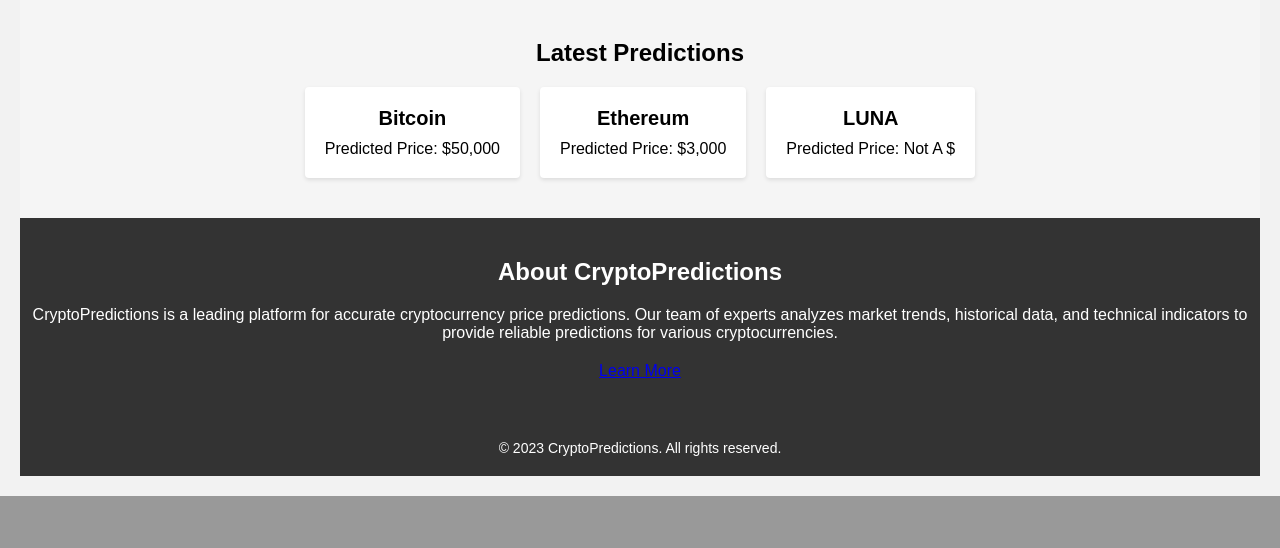
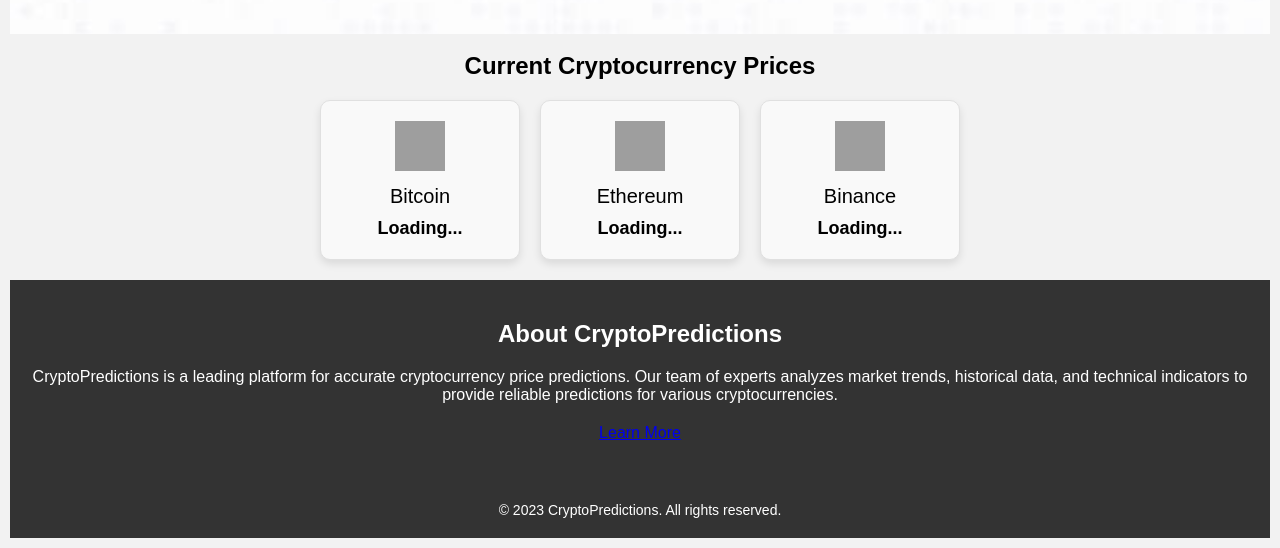
Before and after one commit to Piyachon1234/Project, a PHP site: page /Front-end.html in a window 1280 px wide. Shown: the part 617-1165 px from the top of the page. Before the commit the page ends 1113 px from the top, so only its background shows below. Run offline with PHP 8.4, Linux system fonts and the light colour scheme; grey boxes are pictures that could not be loaded.

Commit message:
5/10/223

```diff
--- a/Front-end.html
+++ b/Front-end.html
@@ -4,97 +4,70 @@
 <head>
     <title>Crypto Prediction Website</title>
     <link rel="stylesheet" type="text/css" href="Style.css">
+    <script src="https://code.jquery.com/jquery-3.6.0.min.js"></script>
 </head>
 
 <body>
-    <div class="header">
-        <h1>Welcome to CryptoPredictions</h1>
+    <div class="header" style="text-align: center;">
+        <h1>Welcome to RyoichiPredictions</h1>
     </div>
 
-    <div class="content">
+    <div class="content" style="margin-right: 10px">
+
         <body>
-            <header>
+            <header
+                style="padding: 5px; background-color: #f9000030; border-radius: 3px; box-shadow: 0 2px 4px rgba(0, 0, 0, 0.1);">
                 <nav>
-                    <div class="logo">
+                    <div class="logo" style="text-align: center; margin-bottom: 10px;">
                         <img src="logo.png" alt="CryptoPredictions Logo">
                     </div>
-                    <ul>
-                        <li><a href="Front-end.php">Home</a></li>
-                        <li><a href="#">Predictions</a></li>
-                        <li><a href="#">Charts</a></li>
-                        <li><a href="about.html">About</a></li>
-                        <li><a href="contact">Contact</a></li>
+                    <ul style="margin-left: 120px; list-style-type: none; padding: 0;">
+                        <li style="display: inline-block; margin-right: 15px;"><a href="Front-end.html">Home</a></li>
+                        <li style="display: inline-block; margin-right: 15px;"><a
+                                href="Predictions.html">Predictions</a></li>
+                        <li style="display: inline-block; margin-right: 15px;"><a href="chart.html">Charts</a></li>
+                        <li style="display: inline-block; margin-right: 15px;"><a href="about.html">About</a></li>
+                        <li style="display: inline-block;"><a href="contact.html">Contact</a></li>
                     </ul>
-                    <div class="search-box">
-                        <input type="text" placeholder="Search...">
-                        <button>Search</button>
+                    <div class="search-box" style="margin-top: 0px;">
+                        <input type="text" placeholder="Search..."
+                            style="padding: 5px; border-radius: 3px; border: 1px solid #ccc;">
+                        <button style="padding: 5px 8px; border-radius: 3px; margin-left: 5px;">Search</button>
                     </div>
                 </nav>
             </header>
 
-            <script>
-                // Replace 'YOUR_API_KEY' with your Binance API key
-                const apiKey = 'YOUR_API_KEY';
-
-                // Define an array of cryptocurrency symbols you want to fetch
-                const cryptocurrencies = [
-                    'BTCUSDT',
-                    'ETHUSDT',
-                    'BNBUSDT',
-
-                ];
-
-                // Function to fetch and update cryptocurrency prices
-                function fetchCryptocurrencyPrices() {
-                    const cryptoList = document.getElementById('crypto-list');
-
-                    Promise.all(
-                        cryptocurrencies.map(symbol => {
-                            const endpoint = `https://api.binance.com/api/v3/ticker/price?symbol=${symbol}`;
-                            return fetch(endpoint)
-                                .then(response => response.json())
-                                .then(data => {
-                                    const cryptoPrice = parseFloat(data.price).toFixed(2);
-                                    const listItem = document.createElement('li');
-                                    listItem.textContent = `${symbol}: $${cryptoPrice}`;
-                                    cryptoList.appendChild(listItem);
-                                });
-                        })
-                    )
-                    .catch(error => {
-                        console.error('Error fetching cryptocurrency prices:', error);
-                    });
-                }
-
-                // Fetch cryptocurrency prices on page load
-                fetchCryptocurrencyPrices();
-
-                // Update cryptocurrency prices every 5 seconds (adjust as needed)
-                setInterval(fetchCryptocurrencyPrices, 5000);
-            </script>
-
             <section class="hero">
                 <div class="hero-content">
                     <h1>Welcome to CryptoPredictions</h1>
-                    <p>Stay ahead with accurate cryptocurrency price predictions.</p>
+                    <p>Stay ahead with accurate cryptocurrency price predictions.</p> <br>
                     <a href="Get-Start.html" class="btn">Get Started</a>
                 </div>
-            </section>
+            </section> <br>
 
-            <section class="predictions">
-                <h2>Latest Predictions</h2>
-                <div class="prediction-cards">
-                    <div class="prediction-card">
-                        <h3>Bitcoin</h3>
-                        <p>Predicted Price: $50,000</p>
+            <section class="crypto-container">
+                <h2>Current Cryptocurrency Prices</h2>
+
+                <div class="crypto-box-container">
+                    <div class="crypto-box" id="bitcoin-box">
+                        <img src="https://cryptologos.cc/logos/bitcoin-btc-logo.png" alt="Bitcoin Logo"
+                            class="crypto-logo">
+                        <div class="crypto-name">Bitcoin</div>
+                        <div class="crypto-price" id="bitcoin-price">Loading...</div>
                     </div>
-                    <div class="prediction-card">
-                        <h3>Ethereum</h3>
-                        <p>Predicted Price: $3,000</p>
+
+                    <div class="crypto-box" id="ethereum-box">
+                        <img src="https://cryptologos.cc/logos/ethereum-eth-logo.png" alt="Ethereum Logo"
+                            class="crypto-logo">
+                        <div class="crypto-name">Ethereum</div>
+                        <div class="crypto-price" id="ethereum-price">Loading...</div>
                     </div>
-                    <div class="prediction-card">
-                        <h3>LUNA</h3>
-                        <p>Predicted Price: Not A $</p>
+
+                    <div class="crypto-box" id="binancecoin-box">
+                        <img src="https://cryptologos.cc/logos/binance-coin-bnb-logo.png" alt="Binance Coin Logo"
+                            class="crypto-logo">
+                        <div class="crypto-name">Binance</div>
+                        <div class="crypto-price" id="binancecoin-price">Loading...</div>
                     </div>
                 </div>
             </section>
@@ -112,6 +85,29 @@
             <footer>
                 <p>&copy; 2023 CryptoPredictions. All rights reserved.</p>
             </footer>
+
+            <script>
+                function fetchCryptoPrices() {
+                    $.ajax({
+                        url: "https://api.coingecko.com/api/v3/simple/price?ids=bitcoin,ethereum,binancecoin&vs_currencies=usd",
+                        method: "GET",
+                        success: function (data) {
+                            $('#bitcoin-price').text(`$${data.bitcoin.usd}`);
+                            $('#ethereum-price').text(`$${data.ethereum.usd}`);
+                            $('#binancecoin-price').text(`$${data.binancecoin.usd}`);
+                        },
+                        error: function (error) {
+                            console.log("Error fetching crypto prices:", error);
+                        }
+                    });
+                }
+
+
+                $(document).ready(function () {
+                    fetchCryptoPrices(); // Fetch prices when page loads
+                    setInterval(fetchCryptoPrices, 60000); // Refresh every 60 seconds
+                });
+            </script>
         </body>
     </div>
 </body>
--- a/Style.css
+++ b/Style.css
@@ -13,7 +13,7 @@
 }
 
 .container {
-        max-width: 1200px;
+
     margin: 0 auto;
     padding: 20px;
 }
@@ -51,6 +51,8 @@
     font-weight: bold;
 }
 
+
+
 /* Search box styles */
 .search-box {
     display: flex;
@@ -67,7 +69,7 @@
 
 .search-box button {
     padding: 9px 18px;
-        background-color: #333;
+    background-color: #4bb847;
     color: #fff;
     border: none;
     border-radius: 10px;
@@ -102,11 +104,12 @@
 }
 
 .hero .btn {
-        padding: 12px 24px;
+    padding: 15px 30px;
+    font-size: 18px;
     background-color: #333;
     color: #fff;
     text-decoration: none;
-        border-radius: 4px;
+    border-radius: 10px;
     font-weight: bold;
 }
 
@@ -160,6 +163,7 @@
 .about p {
     font-size: 16px;
     margin-bottom: 20px;
+    color: #fff;
 }
 
 /* Contact section styles */
@@ -251,11 +255,11 @@
     color: #000000;
 }
 
-    /* Update the color to black */
+
 .content {
     color: #000000;
     text-align: center;
-        margin: 20px;
+    margin: 10px;
 }
 
 .search-container {
@@ -288,3 +292,66 @@
     padding: 20px;
     text-align: center;
 }
+
+.crypto-prices {
+    background-color: #f9f9f9;
+    border: 1px solid #e0e0e0;
+    border-radius: 10px;
+    padding: 20px;
+    margin: 20px 0;
+    box-shadow: 0 4px 8px rgba(0, 0, 0, 0.1);
+    max-width: 500px;
+    margin-left: auto;
+    margin-right: auto;
+}
+
+.crypto-prices h2 {
+    margin-top: 0;
+}
+
+.crypto-container {
+    display: flex;
+    flex-wrap: wrap;
+    gap: 20px;
+    justify-content: center;
+    margin-bottom: 20px;
+}
+
+.crypto-box {
+    background-color: #f9f9f9;
+    border: 1px solid #e0e0e0;
+    border-radius: 10px;
+    padding: 20px;
+    width: 200px;
+    text-align: center;
+    box-shadow: 0 4px 8px rgba(0, 0, 0, 0.1);
+}
+
+.crypto-logo {
+    width: 50px;
+    height: 50px;
+}
+
+.crypto-name {
+    font-size: 20px;
+    margin-top: 10px;
+}
+
+.crypto-price {
+    font-size: 18px;
+    margin-top: 10px;
+    font-weight: bold;
+}
+
+.crypto-container {
+    display: flex;
+    flex-direction: column;
+    align-items: center;
+    gap: 20px;
+}
+
+.crypto-box-container {
+    display: flex;
+    gap: 20px;
+    justify-content: center;
+}
```
Also changed, not shown: Get-Start.html (+51 -15 lines), Predictions.html (added, +8 -0 lines), about.html (+37 -9 lines), chart.html (added, +8 -0 lines), hero-background.jpg (added), logo.png (added). Lines whose indentation alone changed are shown as unchanged.
